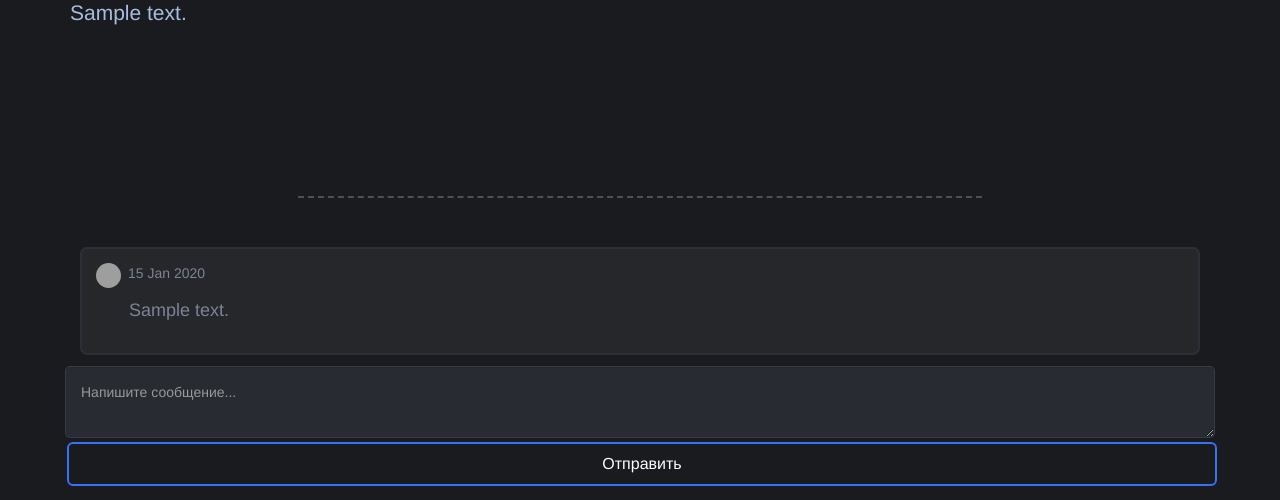
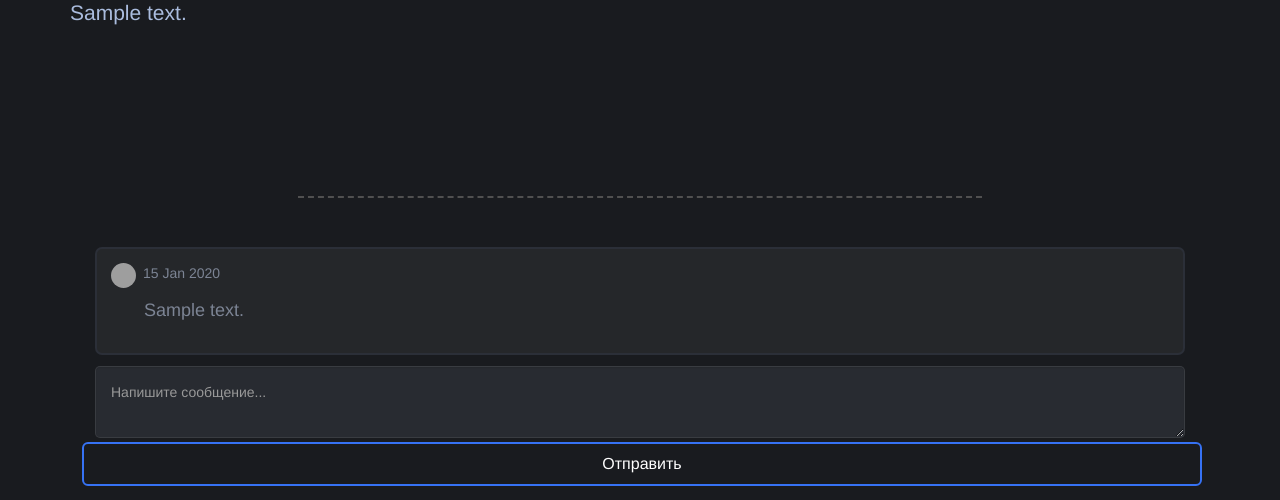
Before and after one commit to FoerMaster/Yii2-Blog, a Yii app: template views/site/post.php in a window 1280 px wide. Shown: the part 697-1197 px from the top of the page. Run offline with PHP 8.4 and a stand-in for Yii, Linux system fonts and the light colour scheme; the template is opened without the code that fills it: most values are stand-ins (such as "Sample title", 1, 10 or a date in 2020); grey boxes marked "Sample" are stand-in pictures; form fields are guessed from the names that the template uses; data that the repository does not hold is empty; some libraries are stand-ins or nearby versions; grey boxes are pictures that could not be loaded.

Commit message:
Style Fix

```diff
--- a/web/css/site.css
+++ b/web/css/site.css
@@ -355,3 +355,8 @@ a.desc:after {
     height: 37px;
     margin: 7px;
 }
+
+.form-horizontal .form-group {
+    margin-right: 0;
+    margin-left: 0;
+}
```
